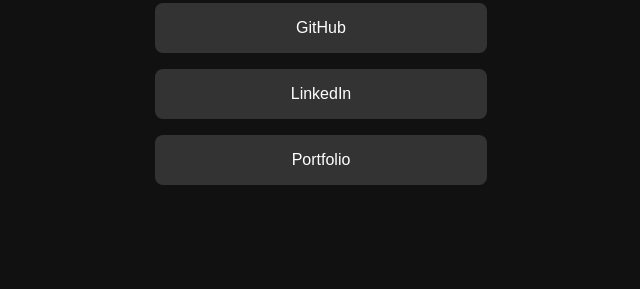
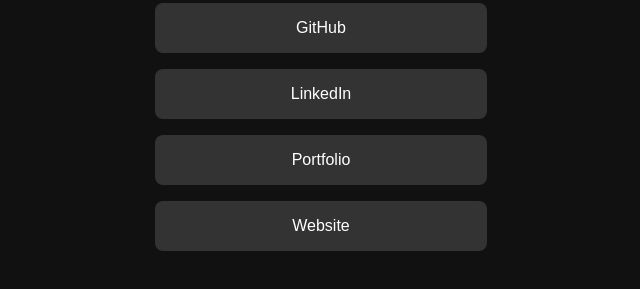
Before and after one commit to Bmontezuma/BmontezumaLinkTree, a plain HTML site: page index.html in a window 1280 px wide. Shown: the part 119-408 px from the top of the page, without its empty margins (319-959 px from the left). Drawn offline with Linux system fonts and the light colour scheme.

Commit message:
Update index.html

```diff
--- a/index.html
+++ b/index.html
@@ -36,5 +36,6 @@
   <a href="https://github.com/Bmontezuma" target="_blank">GitHub</a>
   <a href="https://www.linkedin.com/in/brandon-montezuma/" target="_blank">LinkedIn</a>
   <a href="https://www.artstation.com/brandonmontezuma6" target="_blank">Portfolio</a>
+  <a href="https:://https://brandonmontezuma.wixsite.com/brandon-montezuma-3" target="_blank">Website</a>
 </body>
 </html>
```
